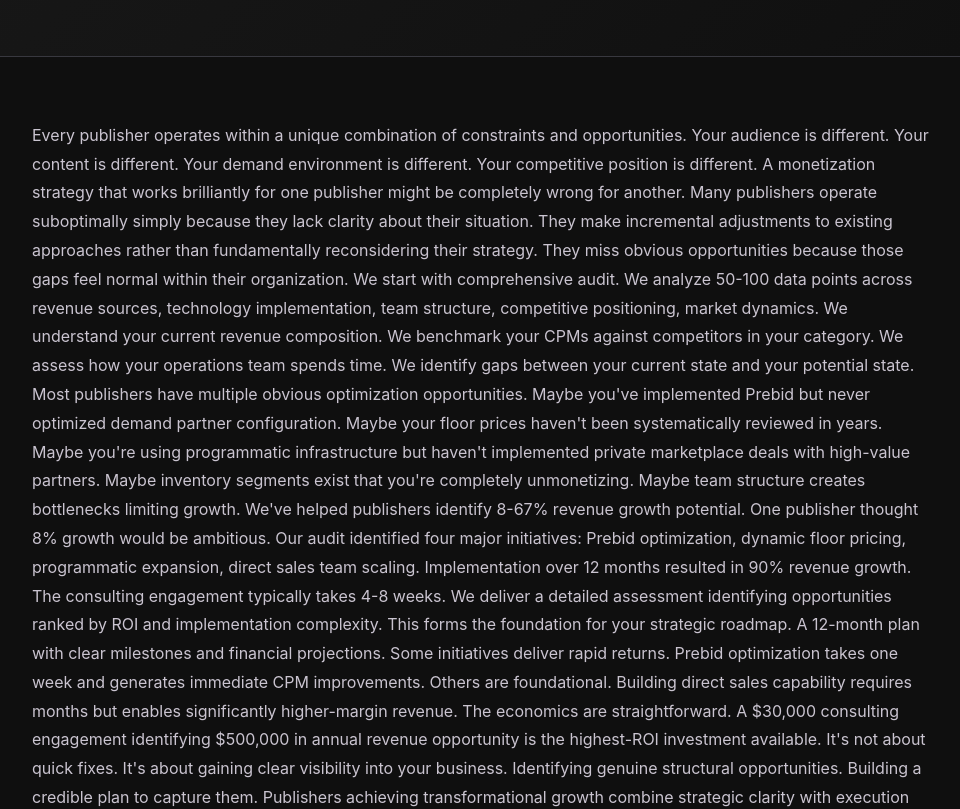
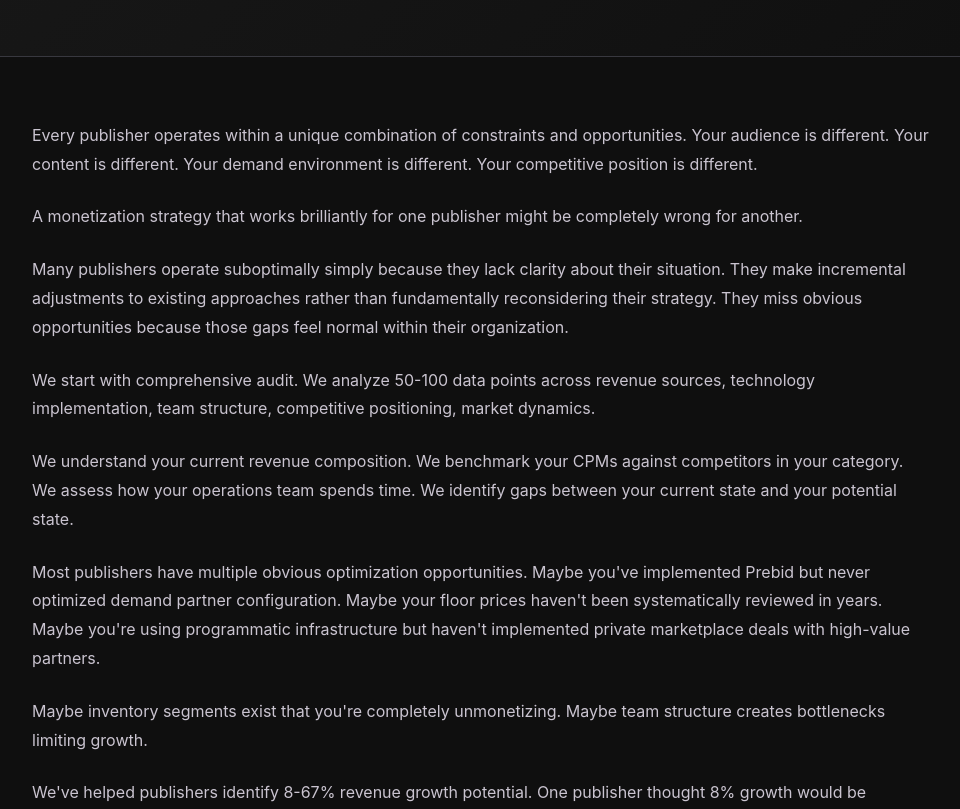
Before and after one commit to anandmeh/Mamuka-site, a Next.js app: page /services/consulting in a window 1280 px wide. Shown: the part 480-1289 px from the top of the page, without its empty margins (158-1118 px from the left). Built offline with nearby package versions, Linux system fonts and the light colour scheme.

Commit message:
Fix: Render paragraphs properly by splitting content on newlines

```diff
--- a/app/blog/[id]/client.tsx
+++ b/app/blog/[id]/client.tsx
@@ -44,7 +44,9 @@ export default function BlogPostClient({ params }: { params: Promise<{ id: strin
         <div className="blog-detail-content">
           <div className="blog-detail-container">
             <section className="blog-section-block">
-              <p>{post.content}</p>
+              {post.content.split('\n\n').map((paragraph, index) => (
+                <p key={index}>{paragraph}</p>
+              ))}
             </section>
           </div>
         </div>
--- a/app/services/[id]/client.tsx
+++ b/app/services/[id]/client.tsx
@@ -40,7 +40,9 @@ export default function ServicePageClient({ params }: { params: Promise<{ id: st
         <div className="service-detail-content">
           <div className="service-detail-container">
             <section className="service-section-block">
-              <p>{service.content}</p>
+              {service.content.split('\n\n').map((paragraph, index) => (
+                <p key={index}>{paragraph}</p>
+              ))}
             </section>
 
             <section className="service-cta-section">
```
